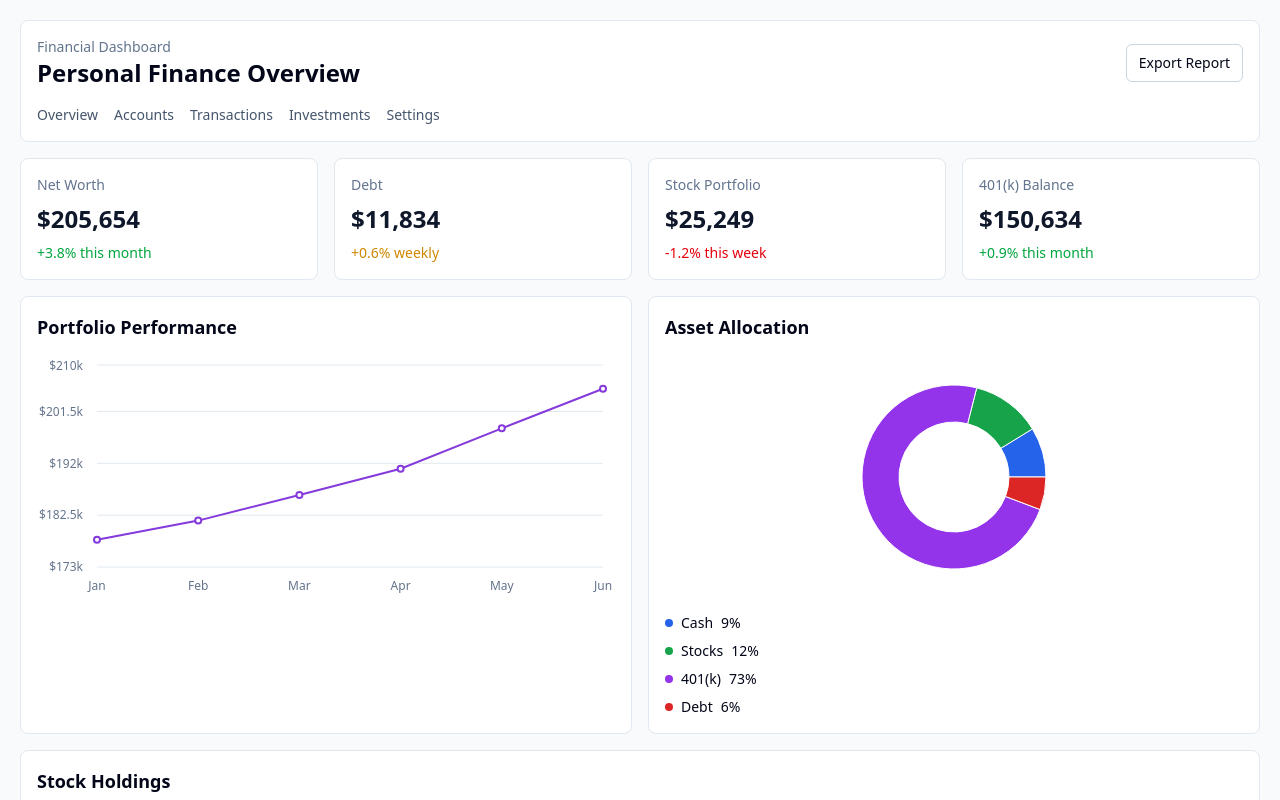
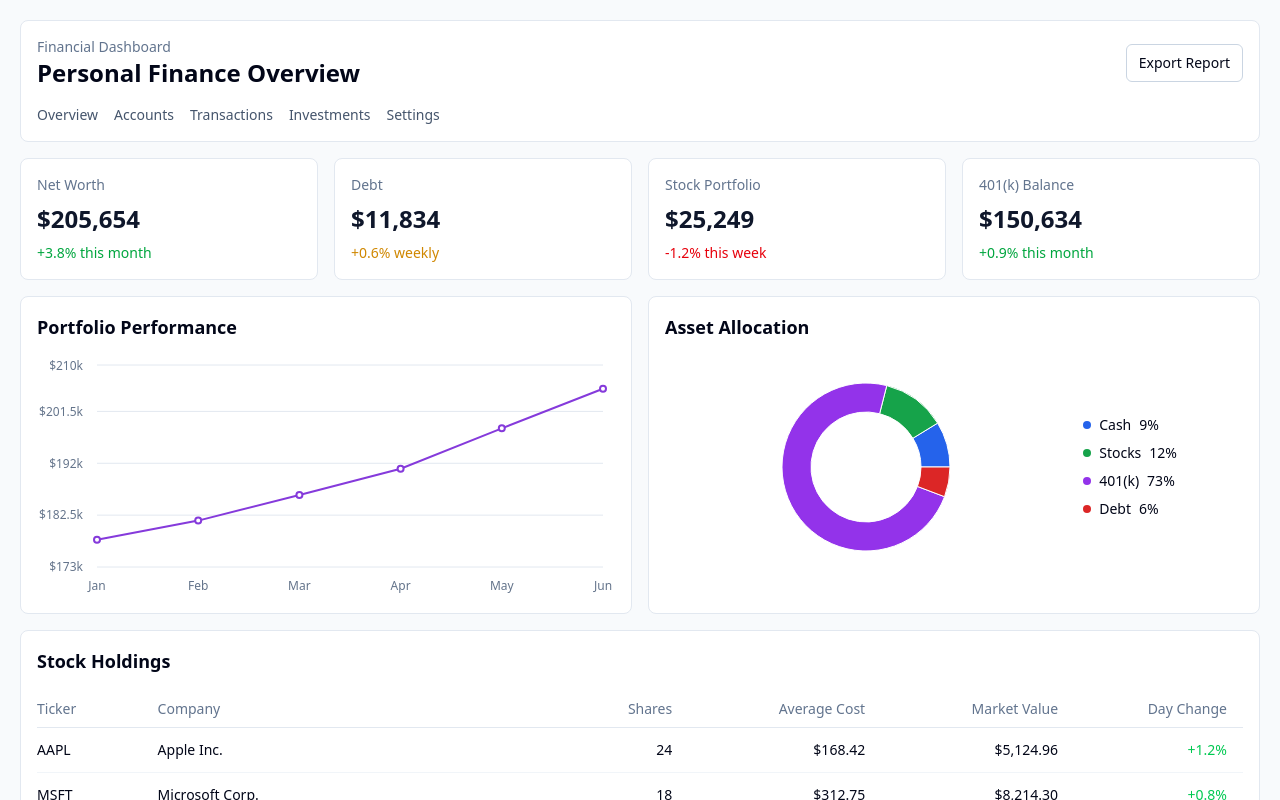
Before and after one commit to Austin-Tillotson/financial-app-project, a Next.js app: page / in a window 1280 px wide. Shown: the top 800 px of the page. Built offline with nearby package versions, Linux system fonts and the light colour scheme.

Commit message:
updated chart spacing and orientation

```diff
--- a/src/components/dashboard/AllocationBreakdown.tsx
+++ b/src/components/dashboard/AllocationBreakdown.tsx
@@ -3,7 +3,7 @@ import { AllocationLegend } from "./AllocationLegend";
 
 export function AllocationBreakdown() {
   return (
-    <div className="grid gap-4">
+    <div className="grid gap-4 sm:items-center  sm:grid-cols-[auto_auto] md:grid-cols-[1fr_auto] lg:grid-cols-[1fr_auto_50px]">
       <AllocationChart />
       <AllocationLegend />
     </div>
--- a/src/components/dashboard/AllocationChart.tsx
+++ b/src/components/dashboard/AllocationChart.tsx
@@ -21,7 +21,7 @@ const formatCurrency: Formatter = (value) => {
 
 export function AllocationChart() {
   return (
-    <ResponsiveContainer width="100%" height={240}>
+    <ResponsiveContainer width="100%" height={220}>
       <PieChart>
         <Pie
           data={allocationData}
```
